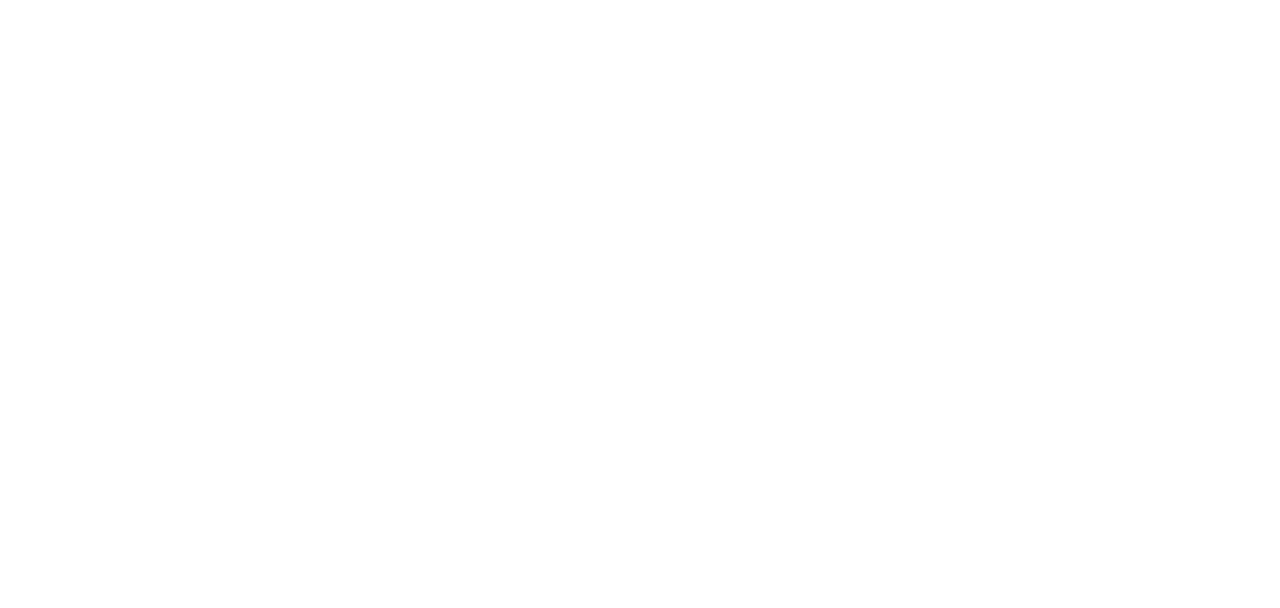
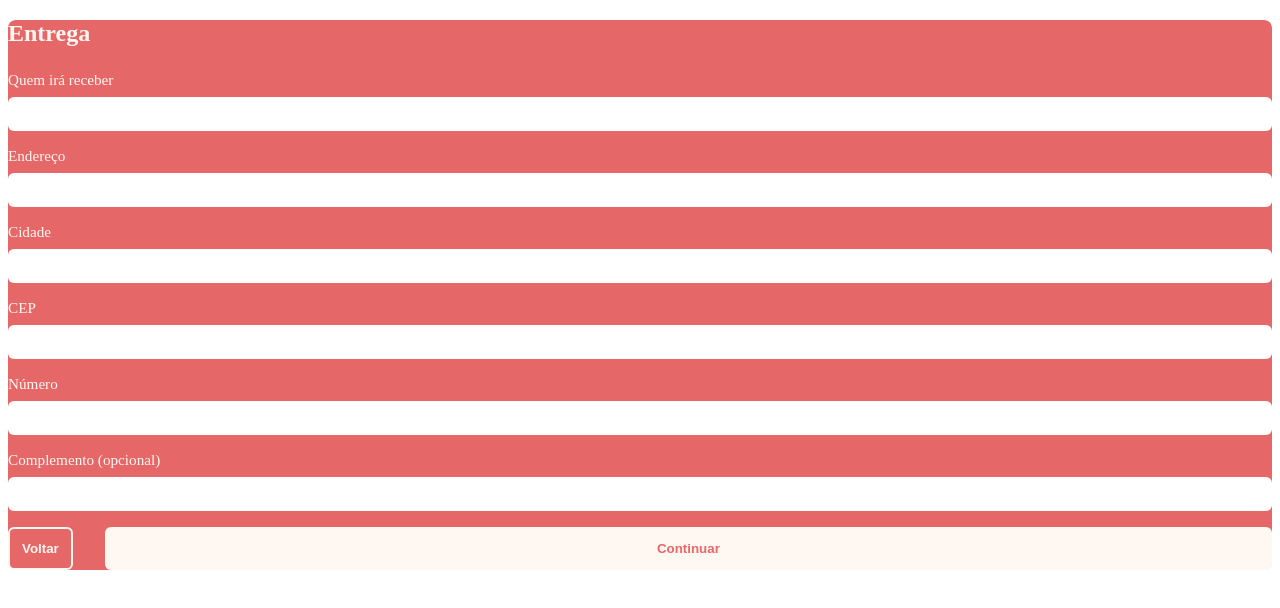
Before and after one commit to lh5818181/Exercicio_Efood, a React (Create React App) app: page /checkout/delivery in a window 1280 px wide. Before the commit this address had no page. Shown: the top 608 px of the page. Built offline with nearby package versions, Linux system fonts and the light colour scheme.

Commit message:
ajustes finais

```diff
--- a/src/components/CartSidebar/styles.ts
+++ b/src/components/CartSidebar/styles.ts
@@ -11,8 +11,8 @@
 `
 
 export const Sidebar = styled.div`
-  width: 350px;
-  height: 74%;
+  width: 454px;
+  height: 94% ;
   background: ${Cores.vermelhoClaro};
   color: ${Cores.bege};
   padding: 1.5rem;
@@ -66,7 +66,7 @@
   display: flex;
   align-items: center;
   margin-bottom: 1rem;
-  background-color: rgba(255, 255, 255, 0.05);
+  background-color: rgba(255,255,255,0.05);
   padding: 0.5rem;
   border-radius: 6px;
 
--- a/src/features/checkout/Checkout.tsx
+++ /dev/null
@@ -1,48 +0,0 @@
-import { useState } from 'react'
-import DeliveryForm from './components/DeliveryForm'
-import PaymentForm from './components/PaymentForm'
-import ConfirmationScreen from './components/ConfirmationScreen'
-import { CheckoutStep, DeliveryData, PaymentData } from './types'
-
-const Checkout = () => {
-  const [step, setStep] = useState<CheckoutStep>('delivery')
-  const [deliveryData, setDeliveryData] = useState<DeliveryData | null>(null)
-  const [paymentData, setPaymentData] = useState<PaymentData | null>(null)
-
-  const handleDeliveryNext = (data: DeliveryData) => {
-    setDeliveryData(data)
-    setStep('payment')
-  }
-
-  const handlePaymentNext = (data: PaymentData) => {
-    setPaymentData(data)
-    setStep('confirmation')
-  }
-
-  const handleReset = () => {
-    setStep('delivery')
-    setDeliveryData(null)
-    setPaymentData(null)
-  }
-
-  return (
-    <>
-      {step === 'delivery' && (
-        <DeliveryForm onNext={handleDeliveryNext} />
-      )}
-
-      {step === 'payment' && deliveryData && (
-        <PaymentForm
-          onNext={handlePaymentNext}
-          onBack={() => setStep('delivery')}
-        />
-      )}
-
-      {step === 'confirmation' && (
-        <ConfirmationScreen onReset={handleReset} />
-      )}
-    </>
-  )
-}
-
-export default Checkout
--- /dev/null
+++ b/src/features/checkout/CheckoutContext.tsx
@@ -0,0 +1,34 @@
+import React, { createContext, useContext, useState, ReactNode } from 'react'
+import { DeliveryData, PaymentData } from './types'
+
+interface CheckoutContextData {
+  deliveryData: DeliveryData | null
+  paymentData: PaymentData | null
+  setDeliveryData(data: DeliveryData): void
+  setPaymentData(data: PaymentData): void
+  reset(): void
+}
+
+const CheckoutContext = createContext<CheckoutContextData>({} as any)
+
+export const CheckoutProvider = ({ children }: { children: ReactNode }) => {
+  const [deliveryData, _setDeliveryData] = useState<DeliveryData | null>(null)
+  const [paymentData, _setPaymentData] = useState<PaymentData | null>(null)
+
+  const setDeliveryData = (data: DeliveryData) => _setDeliveryData(data)
+  const setPaymentData = (data: PaymentData) => _setPaymentData(data)
+  const reset = () => {
+    _setDeliveryData(null)
+    _setPaymentData(null)
+  }
+
+  return (
+    <CheckoutContext.Provider
+      value={{ deliveryData, paymentData, setDeliveryData, setPaymentData, reset }}
+    >
+      {children}
+    </CheckoutContext.Provider>
+  )
+}
+
+export const useCheckout = () => useContext(CheckoutContext)
--- /dev/null
+++ b/src/features/checkout/CheckoutRoutes.tsx
@@ -0,0 +1,26 @@
+import { Routes, Route, Navigate } from 'react-router-dom'
+import DeliveryForm from './components/DeliveryForm'
+import PaymentForm from './components/PaymentForm'
+import ConfirmationScreen from './components/ConfirmationScreen'
+import { DeliveryData, PaymentData } from './types'
+
+export default function CheckoutRoutes() {
+  return (
+    <Routes>
+      <Route path="/" element={<Navigate to="delivery" replace />} />
+      <Route path="delivery" element={<DeliveryForm onNext={function (data: DeliveryData): void {
+        throw new Error('Function not implemented.')
+      } } onBack={function (): void {
+        throw new Error('Function not implemented.')
+      } } />} />
+      <Route path="payment" element={<PaymentForm onNext={function (data: PaymentData): void {
+        throw new Error('Function not implemented.')
+      } } onBack={function (): void {
+        throw new Error('Function not implemented.')
+      } } />} />
+      <Route path="confirmation" element={<ConfirmationScreen onReset={function (): void {
+        throw new Error('Function not implemented.')
+      } } />} />
+    </Routes>
+  )
+}
--- a/src/features/checkout/components/DeliveryForm.tsx
+++ b/src/features/checkout/components/DeliveryForm.tsx
@@ -1,12 +1,13 @@
-import { useState } from 'react'
+import React, { useState } from 'react'
 import { DeliveryData } from '../types'
 import * as S from '../styles'
 
 interface Props {
-  onNext: (data: DeliveryData) => void
+  onNext(data: DeliveryData): void
+  onBack(): void
 }
 
-const DeliveryForm = ({ onNext }: Props) => {
+const DeliveryForm: React.FC<Props> = ({ onNext, onBack }) => {
   const [form, setForm] = useState<DeliveryData>({
     name: '',
     address: '',
@@ -18,7 +19,7 @@
 
   const handleChange = (e: React.ChangeEvent<HTMLInputElement>) => {
     const { name, value } = e.target
-    setForm({ ...form, [name]: value })
+    setForm(prev => ({ ...prev, [name]: value }))
   }
 
   const handleSubmit = (e: React.FormEvent) => {
@@ -30,31 +31,38 @@
     <S.Form onSubmit={handleSubmit}>
       <S.Title>Entrega</S.Title>
 
-      {['name', 'address', 'city', 'cep', 'number', 'complement'].map((field) => (
-        <div key={field}>
-          <S.Label>
-            {field === 'name'
-              ? 'Quem irá receber'
-              : field === 'cep'
-              ? 'CEP'
-              : field === 'number'
-              ? 'Número'
-              : field === 'complement'
-              ? 'Complemento (opcional)'
-              : field.charAt(0).toUpperCase() + field.slice(1)}
-
+      {/* campos... */}
+      {/* repetindo sua lógica de Field/Label/Input */}
+      {(
+        [
+          ['name', 'Quem irá receber'],
+          ['address', 'Endereço'],
+          ['city', 'Cidade'],
+          ['cep', 'CEP'],
+          ['number', 'Número'],
+          ['complement', 'Complemento (opcional)'],
+        ] as [keyof DeliveryData, string][]
+      ).map(([field, label]) => (
+        <S.Field key={field}>
+          <S.Label>{label}</S.Label>
           <S.Input
             type="text"
             name={field}
-              value={(form as any)[field]}
+            value={form[field] || ''}
             onChange={handleChange}
             required={field !== 'complement'}
           />
-          </S.Label>
-        </div>
+        </S.Field>
       ))}
 
-      <S.Button type="submit">Continuar com o pagamento</S.Button>
+      <S.Flex>
+        <S.Button type="button" onClick={onBack}>
+          Voltar
+        </S.Button>
+        <S.Button full type="submit">
+          Continuar
+        </S.Button>
+      </S.Flex>
     </S.Form>
   )
 }
--- a/src/features/checkout/styles.ts
+++ b/src/features/checkout/styles.ts
@@ -1,72 +1,72 @@
 import styled from 'styled-components'
+import { Cores } from '../../styles/global'
 
-export const Container = styled.div`
-  padding: 24px;
-  background-color: #fef2f2;
-  min-height: 100vh;
-`
-
+// Container geral de formulário
 export const Form = styled.form`
-  background-color: #ef4444;
-  color: white;
-  padding: 24px;
-  border-radius: 12px;
-  max-width: 500px;
-  margin: 0 auto;
+  width: 100%;
+  background: ${Cores.vermelhoClaro};
+  color: ${Cores.bege};
+  border-radius: 8px;
 `
 
 export const Title = styled.h2`
   font-size: 1.5rem;
-  font-weight: bold;
-  margin-bottom: 16px;
+  margin-bottom: 1.5rem;
+`
+
+export const Field = styled.div<{ flex?: number }>`
+  display: flex;
+  flex-direction: column;
+  flex: ${({ flex }) => flex ?? 'unset'};
+  margin-bottom: 1rem;
 `
 
 export const Label = styled.label`
-  display: block;
-  margin-bottom: 8px;
   font-size: 0.95rem;
+  margin-bottom: 0.5rem;
 `
 
 export const Input = styled.input`
-  width: 100%;
   padding: 8px 12px;
-  border-radius: 8px;
   border: none;
-  margin-top: 4px;
-  color: #111827;
+  border-radius: 6px;
+  font-size: 1rem;
+  color: #111;
 `
 
-export const Button = styled.button`
-  width: 100%;
-  padding: 10px;
-  background-color: white;
-  color: #ef4444;
+export const Button = styled.button<{ full?: boolean }>`
+  padding: 0.75rem;
+  border: none;
+  border-radius: 6px;
   font-weight: bold;
-  border-radius: 8px;
-  margin-top: 12px;
   cursor: pointer;
-  border: none;
+  background: ${({ full }) => (full ? Cores.bege : 'transparent')};
+  color: ${({ full }) => (full ? Cores.vermelhoClaro : Cores.bege)};
+  border: ${({ full }) => (full ? 'none' : `2px solid ${Cores.bege}`)};
+  width: ${({ full }) => (full ? '100%' : 'auto')};
+  margin-right: ${({ full }) => (full ? '0' : '1rem')};
 
   &:hover {
-    background-color: #f3f4f6;
+    opacity: 0.8;
   }
 `
 
 export const Flex = styled.div`
   display: flex;
-  gap: 12px;
+  gap: 1rem;
 `
 
 export const ConfirmationContainer = styled.div`
-  background-color: #ef4444;
-  color: white;
   padding: 24px;
-  border-radius: 12px;
-  max-width: 600px;
-  margin: 0 auto;
+  max-width: 500px;
+  margin: 2rem auto;
+  background: ${Cores.vermelhoClaro};
+  color: ${Cores.bege};
+  border-radius: 8px;
+  text-align: center;
 `
 
 export const Text = styled.p`
-  margin-bottom: 12px;
-  line-height: 1.5;
+  margin-bottom: 1rem;
+  line-height: 1.4;
 `
--- a/src/routes/index.tsx
+++ b/src/routes/index.tsx
@@ -1,16 +1,19 @@
 import { BrowserRouter, Routes, Route } from 'react-router-dom';
 import Home from '../pages/Home';
 import Profile from '../pages/Profile';
-import Checkout from '../features/checkout/Checkout';
+import CheckoutRoutes from '../features/checkout/CheckoutRoutes';
+import { CheckoutProvider } from '../features/checkout/CheckoutContext';
 
 export default function AppRoutes() {
   return (
     <BrowserRouter>
+    <CheckoutProvider>
       <Routes>
         <Route path="/" element={<Home />} />
         <Route path="/profile" element={<Profile />} />
-        <Route path="Checkout" element={<Checkout />} />
+        <Route path="/checkout/*" element={<CheckoutRoutes />} />
       </Routes>
+      </CheckoutProvider>
     </BrowserRouter>
   );
 }
```
Also changed, not shown: src/components/CartSidebar/index.tsx (+66 -7 lines), src/features/checkout/components/ConfirmationScreen.tsx (+24 -5 lines), src/features/checkout/components/PaymentForm.tsx (+31 -33 lines). Lines whose indentation alone changed are shown as unchanged.
